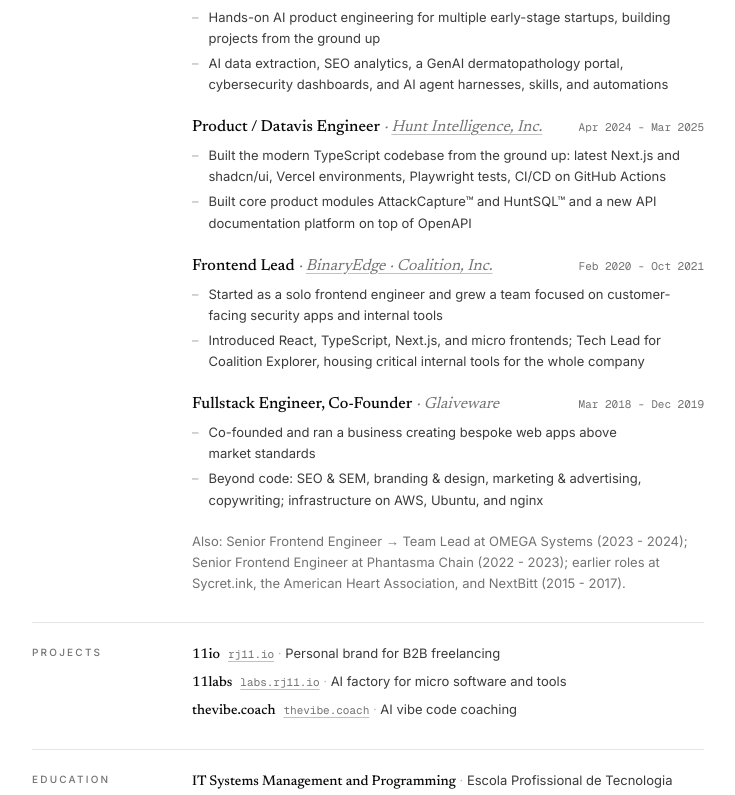
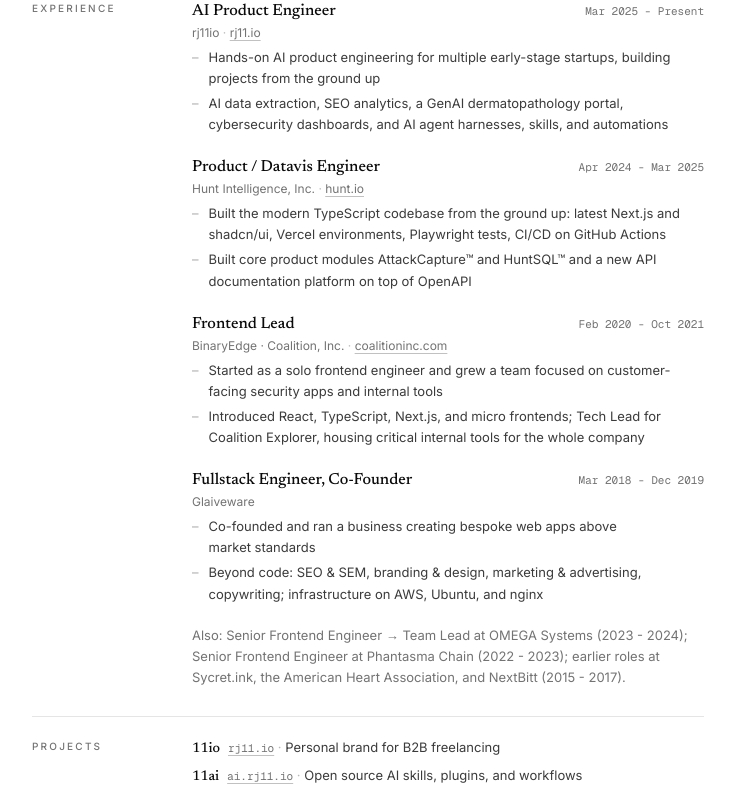
Before and after one commit to rj11io/11cv, a Next.js app: page /v1/founding-product-eng-mini in a window 1280 px wide. Shown: the part 665-1460 px from the top of the page, without its empty margins (272-1007 px from the left). Built offline with nearby package versions, Linux system fonts and the light colour scheme.

Commit message:
fix: improve content

```diff
--- a/app/v1/_mini/mini-cv.tsx
+++ b/app/v1/_mini/mini-cv.tsx
@@ -96,21 +96,6 @@
           )}
         >
           {entry.role}
-          <span className="font-normal text-muted-foreground italic">
-            {" · "}
-            {entry.url ? (
-              <a
-                href={entry.url}
-                className={LINK}
-                target="_blank"
-                rel="noreferrer"
-              >
-                {entry.company}
-              </a>
-            ) : (
-              entry.company
-            )}
-          </span>
         </h3>
         <p
           className={cn(
@@ -121,6 +106,27 @@
           {entry.period}
         </p>
       </div>
+      <p
+        className={cn(
+          "mt-0.5 text-xs text-muted-foreground",
+          dense && "print:mt-0 print:text-[10px]/[1.5]"
+        )}
+      >
+        {entry.company}
+        {entry.url && (
+          <>
+            <Dot />
+            <a
+              href={entry.url}
+              className={LINK}
+              target="_blank"
+              rel="noreferrer"
+            >
+              {bareUrl(entry.url)}
+            </a>
+          </>
+        )}
+      </p>
       <ul className={cn("mt-1.5 space-y-1", dense && "print:mt-1 print:space-y-0.5")}>
         {entry.highlights.map((item, i) => (
           <li
--- a/app/v1/datavis-eng-mini/content.ts
+++ b/app/v1/datavis-eng-mini/content.ts
@@ -11,7 +11,7 @@
     "One-page CV focused on the Data Visualisation Engineer role: dashboards, custom vis components, and data explorers.",
   pdfPages: 1,
   summary: [
-    "Data Visualisation Engineer with a decade of professional TypeScript experience, on React since 2016 and Next.js since 2018. Most of my experience is in cybersecurity, building dashboards and proprietary data explorers, where I learned what separates a polished product from a prototype. The visualisation track record runs from Google Charts, dygraphs, and d3 dashboards in 2015 to threat-intelligence widgets, iGaming dashboards, and today's AI-powered analytics.",
+    "Data Visualisation Engineer with a decade of professional TypeScript experience, on React since 2016 and Next.js since 2018. Most of my experience is in cybersecurity, building dashboards and proprietary data explorers, where I learned what separates a polished product from a prototype. The track record runs from d3 dashboards in 2015 to threat-intelligence widgets, iGaming dashboards, and today's AI-powered analytics.",
   ],
   skills: [
     {
@@ -101,9 +101,14 @@
     "Also: Senior Frontend Engineer at Phantasma Chain, building Phantasma Explorer (2022 - 2023); co-founder at Glaiveware (2018 - 2019); full-stack dashboard for the American Heart Association (2016).",
   projects: [
     {
-      name: "11intel",
-      url: "https://intel.rj11.io/",
-      blurb: "AI Intel briefing reports on a blog format",
+      name: "11io",
+      url: "https://www.rj11.io/",
+      blurb: "Personal brand for B2B freelancing",
+    },
+    {
+      name: "11ai",
+      url: "https://ai.rj11.io/",
+      blurb: "Open source AI skills, plugins, and workflows",
     },
     {
       name: "11bench",
--- a/app/v1/fe-platform-eng-mini/content.ts
+++ b/app/v1/fe-platform-eng-mini/content.ts
@@ -104,6 +104,11 @@
     "Earlier: co-founder at Glaiveware, with infrastructure on AWS, Ubuntu, and nginx (2018 - 2019); roles at Sycret.ink, the American Heart Association, and NextBitt (2015 - 2017).",
   projects: [
     {
+      name: "11io",
+      url: "https://www.rj11.io/",
+      blurb: "Personal brand for B2B freelancing",
+    },
+    {
       name: "11ai",
       url: "https://ai.rj11.io/",
       blurb: "Open source AI skills, plugins, and workflows",
--- a/app/v1/founding-product-eng-mini/content.ts
+++ b/app/v1/founding-product-eng-mini/content.ts
@@ -11,7 +11,7 @@
     "One-page CV focused on the Founding Product Engineer role: zero-to-one builds, first-hire ownership, and startup breadth.",
   pdfPages: 1,
   summary: [
-    "Founding Product Engineer with a decade of professional TypeScript experience, on React since 2016 and Next.js since 2018. On most projects I was the first frontend hire, owning architecture, tooling, infrastructure, and pipelines from day one, then growing the team and writing its playbooks. I've worn every hat a startup has, including co-founding one and running its business side. Point me at a target and I'll figure out how to hit it on my own.",
+    "Founding Product Engineer with a decade of professional TypeScript experience, on React since 2016 and Next.js since 2018. On most projects I was the first frontend hire, owning architecture, tooling, infrastructure, and pipelines from day one, then growing the team and writing its playbooks. I've worn every hat a startup has, including co-founding one and running its business side. I own ambiguous goals end to end with minimal direction, and share what I know as the team grows.",
   ],
   skills: [
     {
@@ -96,14 +96,14 @@
       blurb: "Personal brand for B2B freelancing",
     },
     {
-      name: "11labs",
-      url: "https://labs.rj11.io/",
-      blurb: "AI factory for micro software and tools",
+      name: "11ai",
+      url: "https://ai.rj11.io/",
+      blurb: "Open source AI skills, plugins, and workflows",
     },
     {
-      name: "thevibe.coach",
-      url: "https://www.thevibe.coach/",
-      blurb: "AI vibe code coaching",
+      name: "11bench",
+      url: "https://bench.rj11.io/",
+      blurb: "Open source AI benchmarks",
     },
   ],
 }
--- a/app/v1/mini/content.ts
+++ b/app/v1/mini/content.ts
@@ -127,14 +127,9 @@
       blurb: "Open source AI skills, plugins, and workflows",
     },
     {
-      name: "11labs",
-      url: "https://labs.rj11.io/",
-      blurb: "AI factory for micro software and tools",
-    },
-    {
-      name: "thevibe.coach",
-      url: "https://www.thevibe.coach/",
-      blurb: "AI vibe code coaching",
+      name: "11bench",
+      url: "https://bench.rj11.io/",
+      blurb: "Open source AI benchmarks",
     },
   ],
 }
--- a/app/v1/product-eng-mini/content.ts
+++ b/app/v1/product-eng-mini/content.ts
@@ -11,7 +11,7 @@
     "One-page CV focused on the Product Engineer role: shipping products end to end.",
   pdfPages: 1,
   summary: [
-    "Product Engineer with a decade of professional TypeScript experience, building on React since 2016 and Next.js since 2018. On most projects I was the first frontend hire, owning architecture, tooling, and pipelines from day one and shipping product features end to end. I operate as a self-guided missile: point me at a target and I'll figure out how to hit it on my own. Lately that means AI products: data extraction, analytics, chats, and full agent harnesses.",
+    "Product Engineer with a decade of professional TypeScript experience, building on React since 2016 and Next.js since 2018. On most projects I was the first frontend hire, owning architecture, tooling, and pipelines from day one and shipping product features end to end. I work autonomously, with an eye for what separates a polished product from a prototype. Lately that means AI products: data extraction, analytics, chats, and full agent harnesses.",
   ],
   skills: [
     {
@@ -97,14 +97,14 @@
       blurb: "Personal brand for B2B freelancing",
     },
     {
-      name: "11labs",
-      url: "https://labs.rj11.io/",
-      blurb: "AI factory for micro software and tools",
+      name: "11ai",
+      url: "https://ai.rj11.io/",
+      blurb: "Open source AI skills, plugins, and workflows",
     },
     {
-      name: "thevibe.coach",
-      url: "https://www.thevibe.coach/",
-      blurb: "AI vibe code coaching",
+      name: "11bench",
+      url: "https://bench.rj11.io/",
+      blurb: "Open source AI benchmarks",
     },
   ],
 }
```
